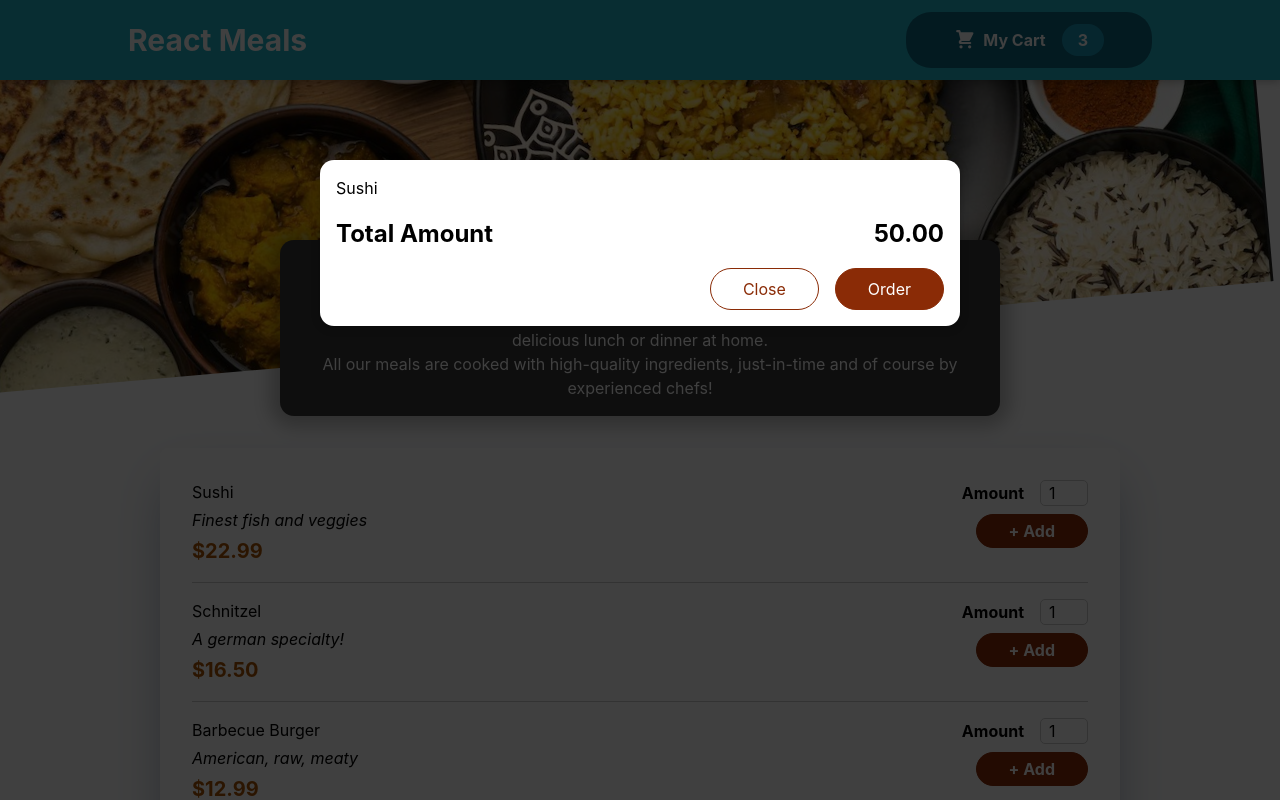
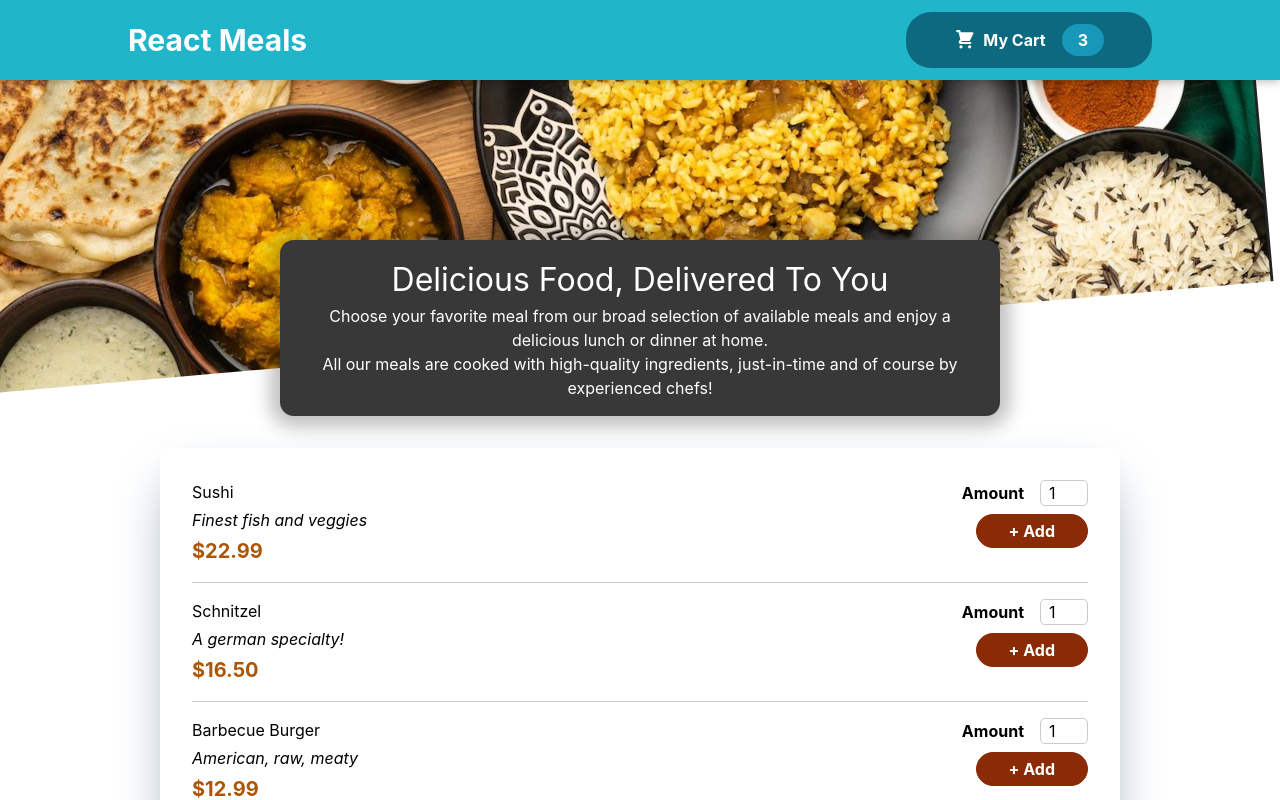
Before and after one commit to ai-sakib/react-meals, a React (Create React App) app: page / in a window 1280 px wide. Shown: the top 800 px of the page. Built offline with nearby package versions, Linux system fonts and the light colour scheme.

Commit message:
feat: show & close cart

```diff
--- a/src/App.js
+++ b/src/App.js
@@ -1,14 +1,22 @@
-import React, { Fragment } from 'react'
+import React, { Fragment, useState } from 'react'
 import Cart from './components/Cart/Cart'
 
 import Header from './components/Layout/Header/Header'
 import Meals from './components/Meals/Meals'
 
 function App() {
+    const [isCartVisible, setCartIsVisible] = useState(false)
+    const onShowCartHandler = () => {
+        setCartIsVisible(true)
+    }
+    const onCloseCartHandler = () => {
+        setCartIsVisible(false)
+    }
+
     return (
         <Fragment>
-            <Cart />
-            <Header />
+            {isCartVisible && <Cart onCloseCart={onCloseCartHandler} />}
+            <Header onCartShow={onShowCartHandler} />
             <main>
                 <Meals />
             </main>
--- a/src/components/Cart/Cart.js
+++ b/src/components/Cart/Cart.js
@@ -10,14 +10,18 @@ const Cart = props => {
         </ul>
     )
     return (
-        <Modal>
+        <Modal onCloseCart={props.onCloseCart}>
             {cartItems}
             <div className={classes.total}>
                 <span>Total Amount</span>
                 <span>50.00</span>
             </div>
             <div className={classes.actions}>
-                <button className={classes['button--alt']}>Close</button>
+                <button
+                    className={classes['button--alt']}
+                    onClick={props.onCloseCart}>
+                    Close
+                </button>
                 <button className={classes.button}>Order</button>
             </div>
         </Modal>
--- a/src/components/Layout/Header/Header.js
+++ b/src/components/Layout/Header/Header.js
@@ -9,7 +9,7 @@ const Header = props => {
         <Fragment>
             <header className={classes.header}>
                 <h1 className='text-3xl font-bold'>React Meals</h1>
-                <HeaderCartButton />
+                <HeaderCartButton onCartShow={props.onCartShow} />
             </header>
             <div className={classes['main-image']}>
                 <img src={mealsImage} alt='A table full of delicious food!' />
--- a/src/components/Layout/Header/HeaderCartButton.js
+++ b/src/components/Layout/Header/HeaderCartButton.js
@@ -5,7 +5,7 @@ import classes from './HeaderCartButton.module.css'
 
 const HeaderCartButton = props => {
     return (
-        <button className={classes.button}>
+        <button className={classes.button} onClick={props.onCartShow}>
             <span className={classes.icon}>
                 <CartIcon />
             </span>
--- a/src/components/UI/Modal/Modal.js
+++ b/src/components/UI/Modal/Modal.js
@@ -3,8 +3,8 @@ import ReactDOM from 'react-dom'
 
 import classes from './Modal.module.css'
 
-const Backdrop = () => {
-    return <div className={classes.backdrop}></div>
+const Backdrop = props => {
+    return <div className={classes.backdrop} onClick={props.onCloseCart} />
 }
 
 const ModalOverlay = props => {
@@ -19,7 +19,10 @@ const Modal = props => {
     const portalElement = document.getElementById('overlays')
     return (
         <Fragment>
-            {ReactDOM.createPortal(<Backdrop />, portalElement)}
+            {ReactDOM.createPortal(
+                <Backdrop onCloseCart={props.onCloseCart} />,
+                portalElement
+            )}
             {ReactDOM.createPortal(
                 <ModalOverlay>{props.children}</ModalOverlay>,
                 portalElement
```
